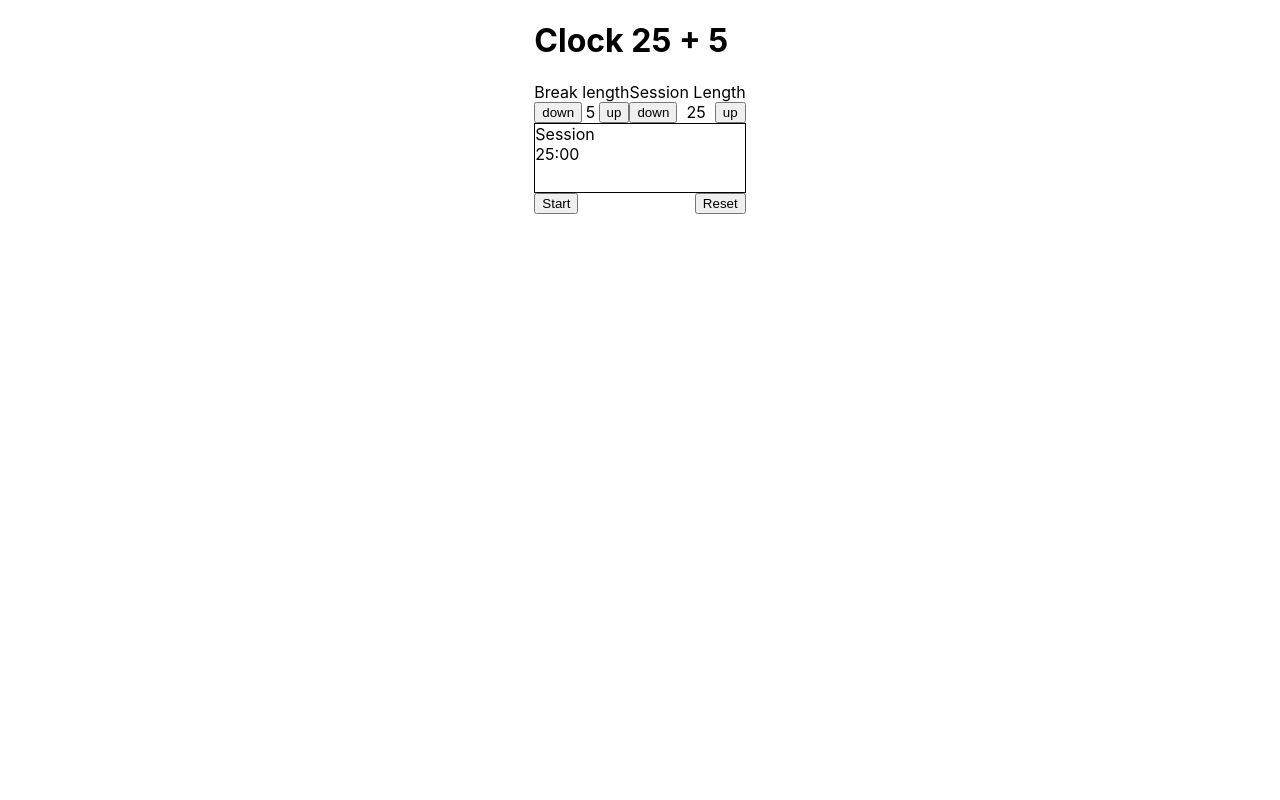
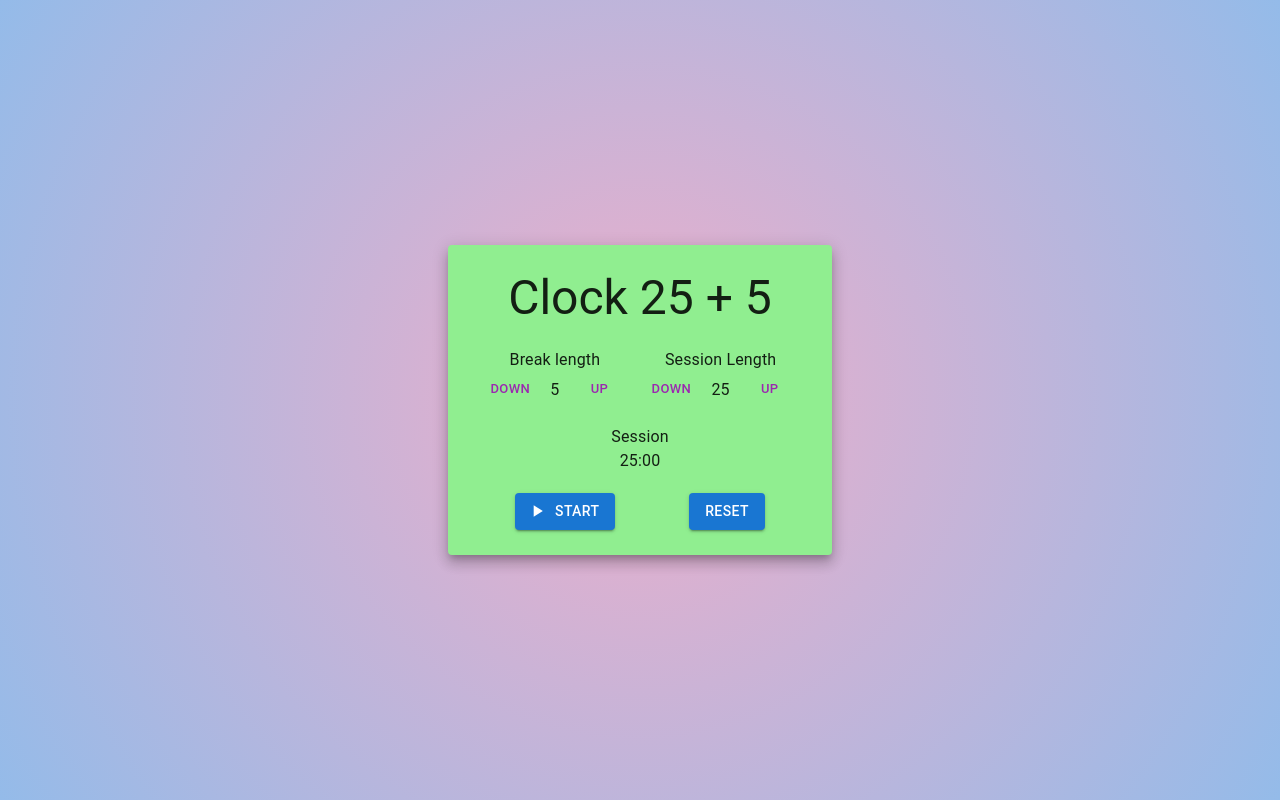
Before and after one commit to SarangWadode/fcc-clock, a React (Create React App) app: page / in a window 1280 px wide. Built offline with nearby package versions, Linux system fonts and the light colour scheme.

Commit message:
styled using material ui

```diff
--- a/src/components/App.css
+++ /dev/null
@@ -1,13 +0,0 @@
-.length-wrapper {
-  display: flex;
-}
-
-.controls {
-  display: flex;
-  justify-content: space-between;
-}
-
-.session {
-  border: 1px solid black;
-  height: 70px;
-}
--- a/src/components/App.jsx
+++ b/src/components/App.jsx
@@ -1,7 +1,8 @@
-import './App.css';
 import { useEffect, useState } from 'react';
 import Demo from './Demo'
 import { format_time } from '../utils/time_format';
+import { Paper, Box, Button, Typography, Stack } from '@mui/material';
+import { PauseCircleFilled, PlayArrow } from '@mui/icons-material';
 
 function App() {
   const [breaktime, setBreaktime] = useState(5);
@@ -66,25 +67,38 @@ function App() {
 
 
   return (
-    <div className="App">
-      <h1>Clock 25 + 5</h1>
+    <Paper elevation={9} className="App"
+    sx={{padding: "25px 30px",
+    display: "flex",
+    gap: "20px",
+    flexDirection: "column",
+    textAlign:'center',
+    background: '#90EE90'
+    }} >
+      <Typography variant='h3' children='Clock 25 + 5' />
 
-      <div className="length-wrapper">
+      <Stack direction='row' spacing={1} textAlign='center' justifyContent='space-around' className="length-wrapper">
         <Demo click={handleClick} wrapper={"break-len"} label={"break-label"} text={"Break length"} id={"break-length"} length={breaktime} decrement={"break-decrement"} increment={"break-increment"} />
         <Demo click={handleClick} wrapper={"session-len"} label={"session-label"} text={"Session Length"} id={"session-length"} length={sessiontime} decrement={"session-decrement"} increment={"session-increment"} />
-      </div>
+      </Stack>
 
-      <div className="session">
+      <Box className="session">
         <div id="timer-label">{isSession?'Session':'Break'}</div>
         <div id="time-left">{format_time(timer)}</div>
-      </div>
+      </Box>
 
-      <div className="controls">
-        <button id="start_stop" onClick={() => setStart(!start)}>Start</button>
-        <button id="reset" onClick={handleReset}>Reset</button>
+      <Stack direction='row' justifyContent='space-around' className="controls">
+        <Button
+          variant="contained"
+          id="start_stop"
+          onClick={() => setStart(!start)}
+          children={start?'Stop':'Start'}
+          startIcon={start? <PauseCircleFilled/> :<PlayArrow />}
+        />
+        <Button variant='contained' id="reset" onClick={handleReset}>Reset</Button>
         <audio src="./BeepSound.wav" id="beep"></audio>
-      </div>
-    </div>
+      </Stack>
+    </Paper>
   );
 }
 
--- a/src/components/Demo.jsx
+++ b/src/components/Demo.jsx
@@ -1,14 +1,15 @@
+import { Button, Stack, Typography } from '@mui/material'
 import React from 'react'
 
 export default function Demo({click, wrapper, label, id, length, decrement, increment, text}) {
     return (
-        <div className={wrapper}>
-          <div id={label}>{text}</div>
-          <div className="controls">
-            <button className='increment' onClick={click} id={decrement}>down</button>
+        <Stack className={wrapper}>
+          <Typography variant='subtitle1' id={label}>{text}</Typography>
+          <Stack direction='row' alignItems='center' spacing={1} className="controls">
+            <Button className='increment' onClick={click} id={decrement} size='small' color='secondary' children='Down'/>
             <div id={id}>{length}</div>
-            <button className='decrement' onClick={click} id={increment}>up</button>
-          </div>
-        </div>
+            <Button className='decrement' onClick={click} id={increment} size='small' color='secondary' children='Up' />
+          </Stack>
+        </Stack>
     )
 }
--- a/src/index.css
+++ b/src/index.css
@@ -9,12 +9,11 @@ body {
     sans-serif;
   -webkit-font-smoothing: antialiased;
   -moz-osx-font-smoothing: grayscale;
+  width: 100vw;
+  height: 100vh;
   display: flex;
   justify-content: center;
   align-items: center;
+  background: rgb(238,174,202);
+  background: radial-gradient(circle, rgba(238,174,202,1) 0%, rgba(148,187,233,1) 100%);
 }
-
-code {
-  font-family: source-code-pro, Menlo, Monaco, Consolas, 'Courier New',
-    monospace;
-}
--- a/src/index.js
+++ b/src/index.js
@@ -3,9 +3,12 @@ import ReactDOM from 'react-dom';
 import './index.css';
 import App from './components/App';
 import reportWebVitals from './reportWebVitals';
+import CssBaseline from '@mui/material/CssBaseline';
+
 
 ReactDOM.render(
   <React.StrictMode>
+    <CssBaseline />
     <App />
   </React.StrictMode>,
   document.getElementById('root')
```
